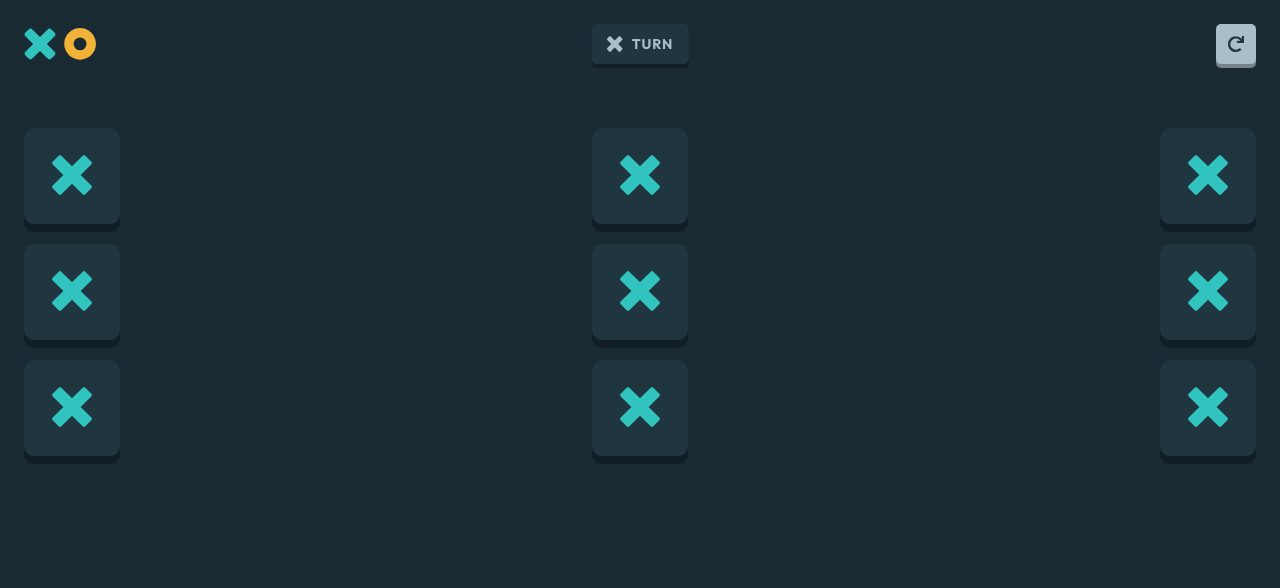
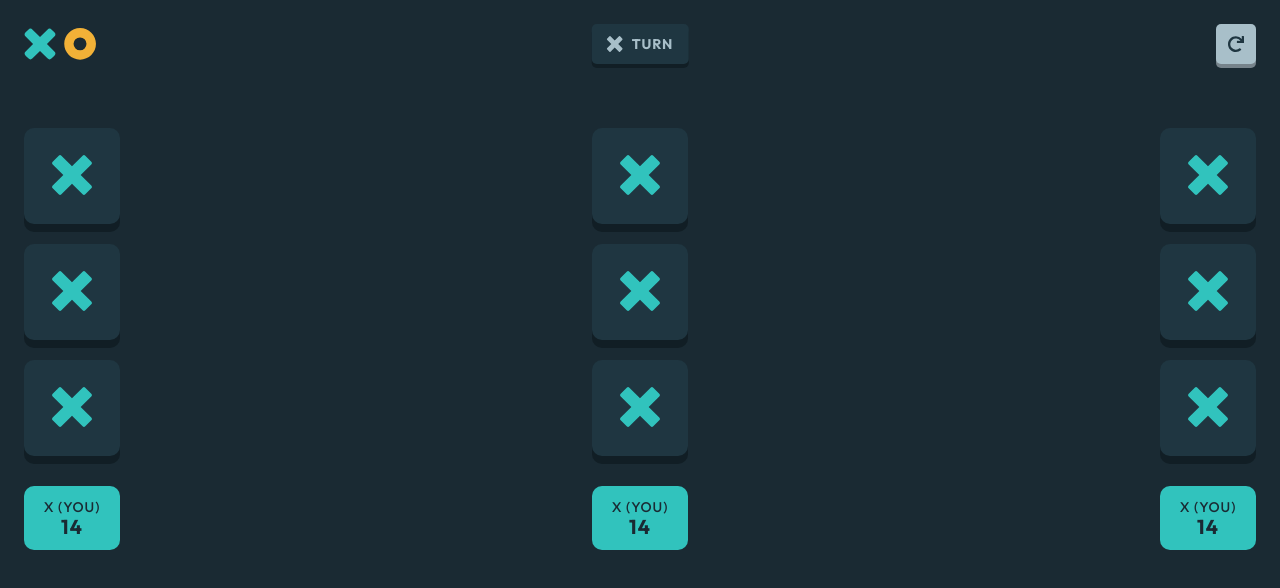
Before and after one commit to yosephwinata/tic-tac-toe, a React (Vite) app: page / in a window 1280 px wide. Shown: the top 588 px of the page. Built offline with nearby package versions, Linux system fonts and the light colour scheme.

Commit message:
Create main game screen ui

```diff
--- /dev/null
+++ b/src/features/game/ScoreCard.tsx
@@ -0,0 +1,37 @@
+import styled from "styled-components";
+
+const StyledScoreCard = styled.div`
+  width: 9.6rem;
+  height: 6.4rem;
+  background-color: ${(props) => props.theme.colors.cyan};
+  border-radius: 10px;
+  display: flex;
+  flex-direction: column;
+  justify-content: center;
+  align-items: center;
+  gap: 0.3rem;
+`;
+
+const ScoreDescription = styled.p`
+  font-size: 1.4rem;
+  letter-spacing: 0.88px;
+  color: ${(props) => props.theme.colors.darkNavy};
+`;
+
+const ScoreNum = styled.p`
+  font-size: 2rem;
+  font-weight: var(--weight-bold);
+  letter-spacing: 1.25px;
+  color: ${(props) => props.theme.colors.darkNavy};
+`;
+
+const ScoreCard: React.FC = () => {
+  return (
+    <StyledScoreCard>
+      <ScoreDescription>X (YOU)</ScoreDescription>
+      <ScoreNum>14</ScoreNum>
+    </StyledScoreCard>
+  );
+};
+
+export default ScoreCard;
--- a/src/features/game/XOBoard.tsx
+++ b/src/features/game/XOBoard.tsx
@@ -6,6 +6,7 @@ const StyledXOBoard = styled.div`
   grid-template-columns: repeat(3, auto);
   row-gap: 2rem;
   justify-content: space-between;
+  margin-bottom: 3rem;
 `;
 
 const XOBoard: React.FC = () => {
--- a/src/pages/InGame.tsx
+++ b/src/pages/InGame.tsx
@@ -3,6 +3,7 @@ import LogoSvg from "../svg/LogoSvg";
 import TurnHint from "../features/game/TurnHint";
 import RestartSvg from "../svg/RestartSvg";
 import XOBoard from "../features/game/XOBoard";
+import ScoreCard from "../features/game/ScoreCard";
 
 const GameContainer = styled.div`
   margin: 2.4rem;
@@ -28,6 +29,11 @@ const RestartButton = styled.button`
   justify-content: center;
 `;
 
+const ScoreCards = styled.div`
+  display: flex;
+  justify-content: space-between;
+`;
+
 const InGame: React.FC = () => {
   return (
     <GameContainer>
@@ -39,6 +45,11 @@ const InGame: React.FC = () => {
         </RestartButton>
       </TopBar>
       <XOBoard />
+      <ScoreCards>
+        <ScoreCard />
+        <ScoreCard />
+        <ScoreCard />
+      </ScoreCards>
     </GameContainer>
   );
 };
--- a/src/styles/baseCSS.ts
+++ b/src/styles/baseCSS.ts
@@ -11,6 +11,7 @@ const baseCSS = css`
 
   body {
     font-family: "Outfit", sans-serif;
+    font-weight: var(--weight-medium);
     background-color: ${(props) => props.theme.colors.darkNavy};
   }
 `;
```
